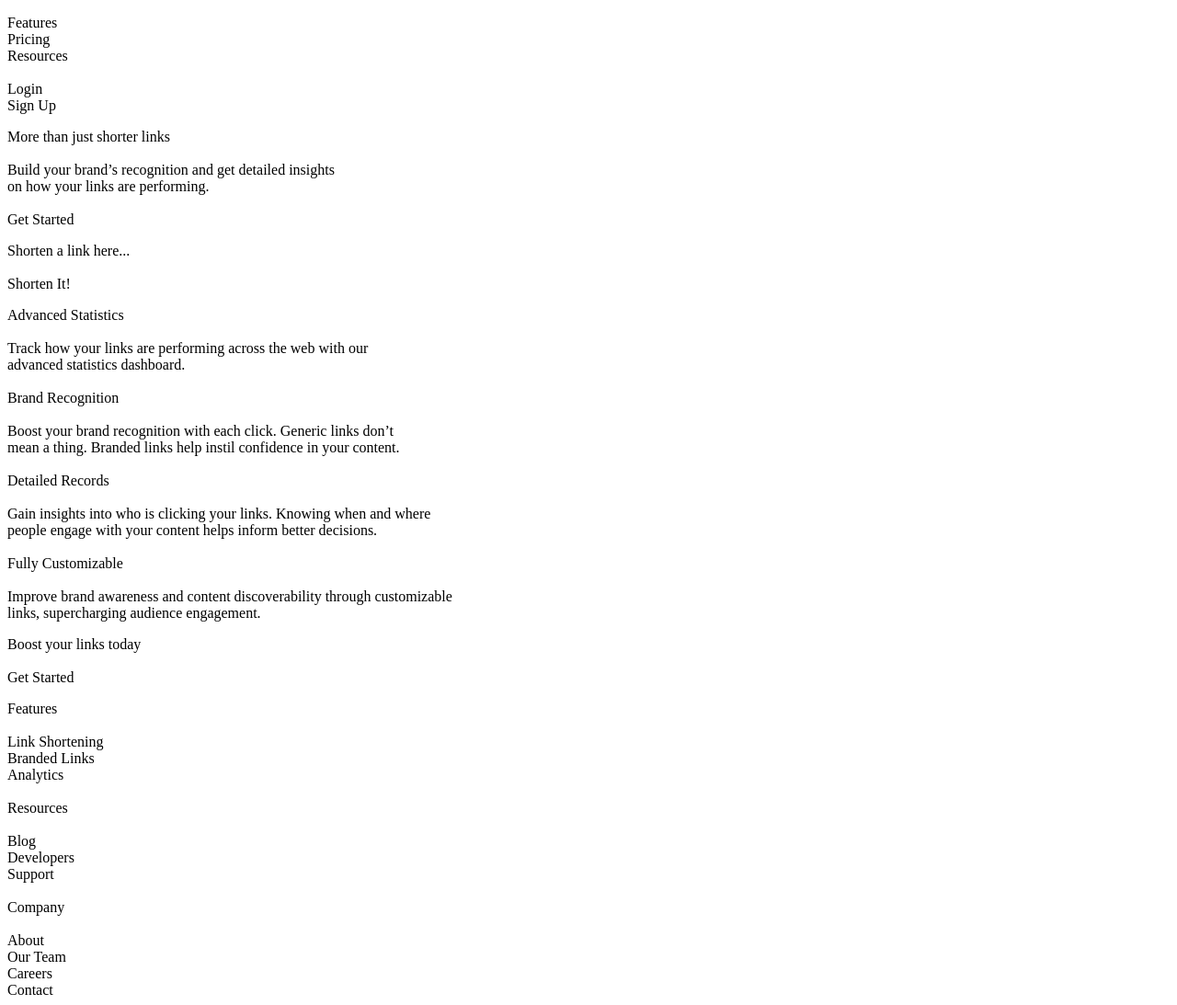
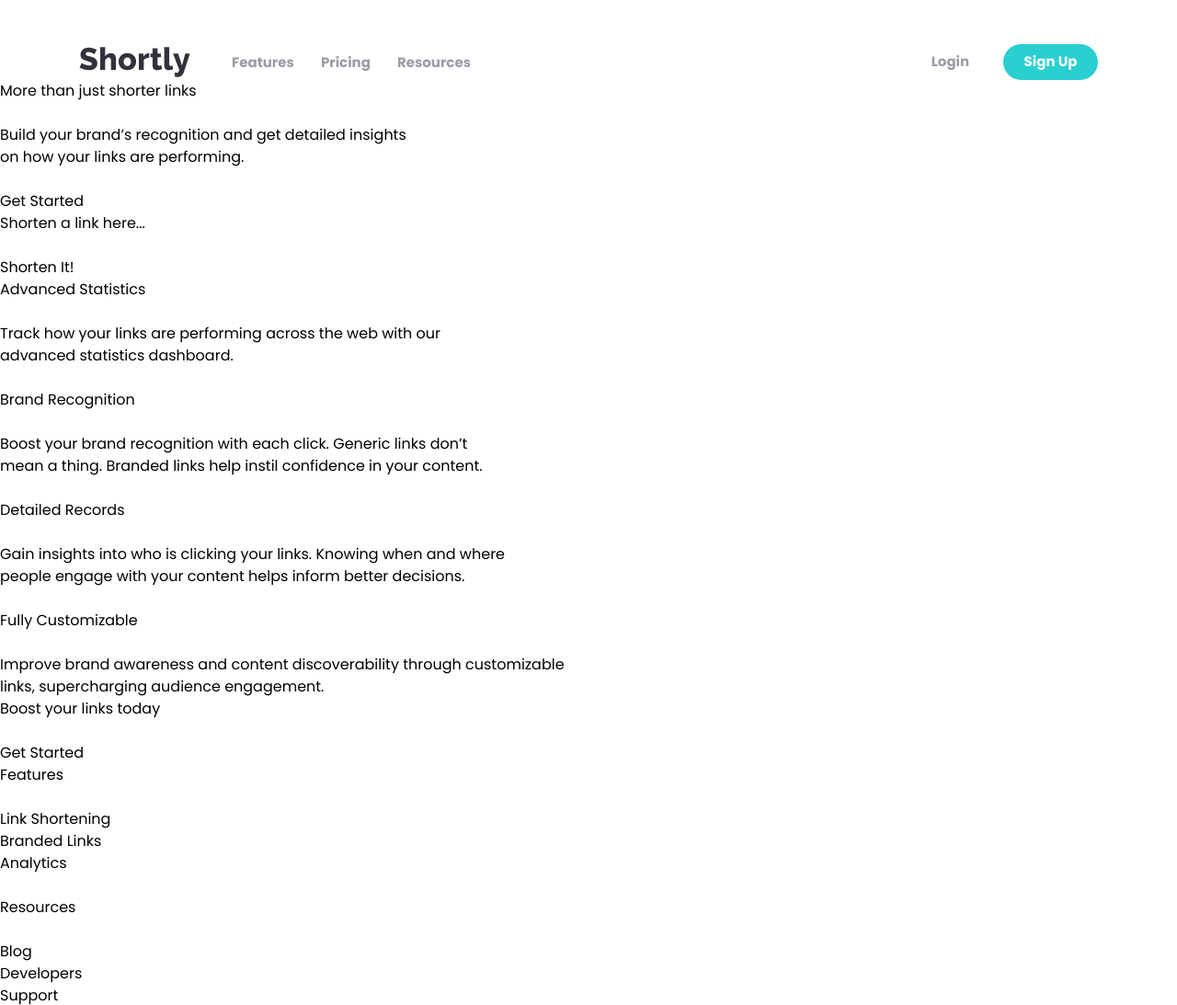
Before and after one commit to aldhairescobar/shortly, a React app: page / in a window 1280 px wide. Shown: the top 1093 px of the page at 92% size. Built offline with nearby package versions, Linux system fonts and the light colour scheme.

Commit message:
setting global styles and NavBar component

```diff
--- a/components/App/App.js
+++ b/components/App/App.js
@@ -1,35 +1,92 @@
 import React from "react";
+import styled from "styled-components";
+import logo from "../../images/logo.svg";
 
 function App() {
   return (
     <>
-      <Header />
-      <Hero />
-      <SearchBar />
-      <Features />
-      <CallToAction />
-      <Footer />
+      <Container>
+        <NavBar />
+        <Hero />
+        <SearchBar />
+        <Features />
+        <CallToAction />
+        <Footer />
+      </Container>
     </>
   );
 }
 
-function Header() {
+const Container = styled.div`
+  max-width: 1440px;
+  margin: 0 auto;
+`;
+
+function NavBar() {
   return (
-    <p>
-      Features
-      <br />
-      Pricing
-      <br />
-      Resources
-      <br />
-      <br />
-      Login
-      <br />
-      Sign Up
-      <br />
-    </p>
+    <Header>
+      <Image src={logo} alt="" />
+      <Nav>
+        <List>
+          <ListItem>
+            <NavLink>Features</NavLink>
+          </ListItem>
+          <ListItem>
+            <NavLink>Pricing</NavLink>
+          </ListItem>
+          <ListItem>
+            <NavLink>Resources</NavLink>
+          </ListItem>
+        </List>
+      </Nav>
+      <NavLink>Login</NavLink>
+      <NavButton>Sign Up</NavButton>
+    </Header>
   );
 }
+
+const Header = styled.header`
+  margin: 48px auto 0;
+  max-width: 1108px;
+  display: flex;
+  align-items: center;
+`;
+
+const Image = styled.img`
+  margin-right: 45px;
+`;
+
+const Nav = styled.nav`
+  margin-right: auto;
+`;
+
+const List = styled.ul`
+  list-style: none;
+  padding: 0;
+  display: flex;
+  align-items: center;
+  gap: 29px;
+`;
+
+const ListItem = styled.li``;
+
+const NavLink = styled.a`
+  text-decoration: none;
+  color: hsl(257, 7%, 63%);
+  font-weight: 700;
+  font-size: ${15 / 16}rem;
+`;
+
+const NavButton = styled.a`
+  display: block;
+  background: hsl(180, 66%, 49%);
+  color: hsl(0, 100%, 100%);
+  font-size: ${15 / 16}rem;
+  font-weight: 700;
+  padding: ${9 / 16}em ${24 / 16}em;
+  border-radius: 28px;
+  margin-left: 37px;
+`;
 
 function Hero() {
   return (
--- /dev/null
+++ b/components/GlobalStyles/GlobalStyles.js
@@ -0,0 +1,56 @@
+import { createGlobalStyle } from "styled-components";
+
+const GlobalStyles = createGlobalStyle`
+*,
+*::before,
+*::after {
+  box-sizing: border-box;
+}
+* {
+  margin: 0;
+}
+html,
+body {
+  height: 100%;
+}
+body {
+  line-height: 1.5;
+  -webkit-font-smoothing: antialiased;
+  font-family: "Poppins", sans-serif;
+  font-weight: 400;
+  font-style: normal;
+}
+img,
+picture,
+video,
+canvas,
+svg {
+  display: block;
+  max-width: 100%;
+}
+input,
+button,
+textarea,
+select {
+  font: inherit;
+}
+p,
+h1,
+h2,
+h3,
+h4,
+h5,
+h6 {
+  overflow-wrap: break-word;
+}
+#root,
+#__next {
+  isolation: isolate;
+}
+
+#root {
+  height: 100%;
+}
+`;
+
+export default GlobalStyles;
--- /dev/null
+++ b/components/GlobalStyles/index.js
@@ -0,0 +1 @@
+export { default } from "./GlobalStyles";
--- a/index.html
+++ b/index.html
@@ -4,6 +4,12 @@
     <meta charset="UTF-8" />
     <meta http-equiv="X-UA-Compatible" content="IE=edge" />
     <meta name="viewport" content="width=device-width, initial-scale=1.0" />
+    <link rel="preconnect" href="https://fonts.googleapis.com" />
+    <link rel="preconnect" href="https://fonts.gstatic.com" crossorigin />
+    <link
+      href="https://fonts.googleapis.com/css2?family=Poppins:wght@400;500;700&display=swap"
+      rel="stylesheet"
+    />
     <title>Shortly</title>
   </head>
   <body>
--- a/index.js
+++ b/index.js
@@ -1,5 +1,11 @@
 import React from "react";
 import ReactDOM from "react-dom/client";
 import App from "./components/App";
+import GlobalStyles from "./components/GlobalStyles";
 
-ReactDOM.createRoot(document.getElementById("root")).render(<App />);
+ReactDOM.createRoot(document.getElementById("root")).render(
+  <>
+    <App />
+    <GlobalStyles />
+  </>
+);
--- a/package.json
+++ b/package.json
@@ -15,6 +15,7 @@
   },
   "dependencies": {
     "react": "^18.2.0",
-    "react-dom": "^18.2.0"
+    "react-dom": "^18.2.0",
+    "styled-components": "^6.1.8"
   }
 }
```
Also changed, not shown: dist/index.html, dist/logo.236e4034.svg (added), 3 other files.
